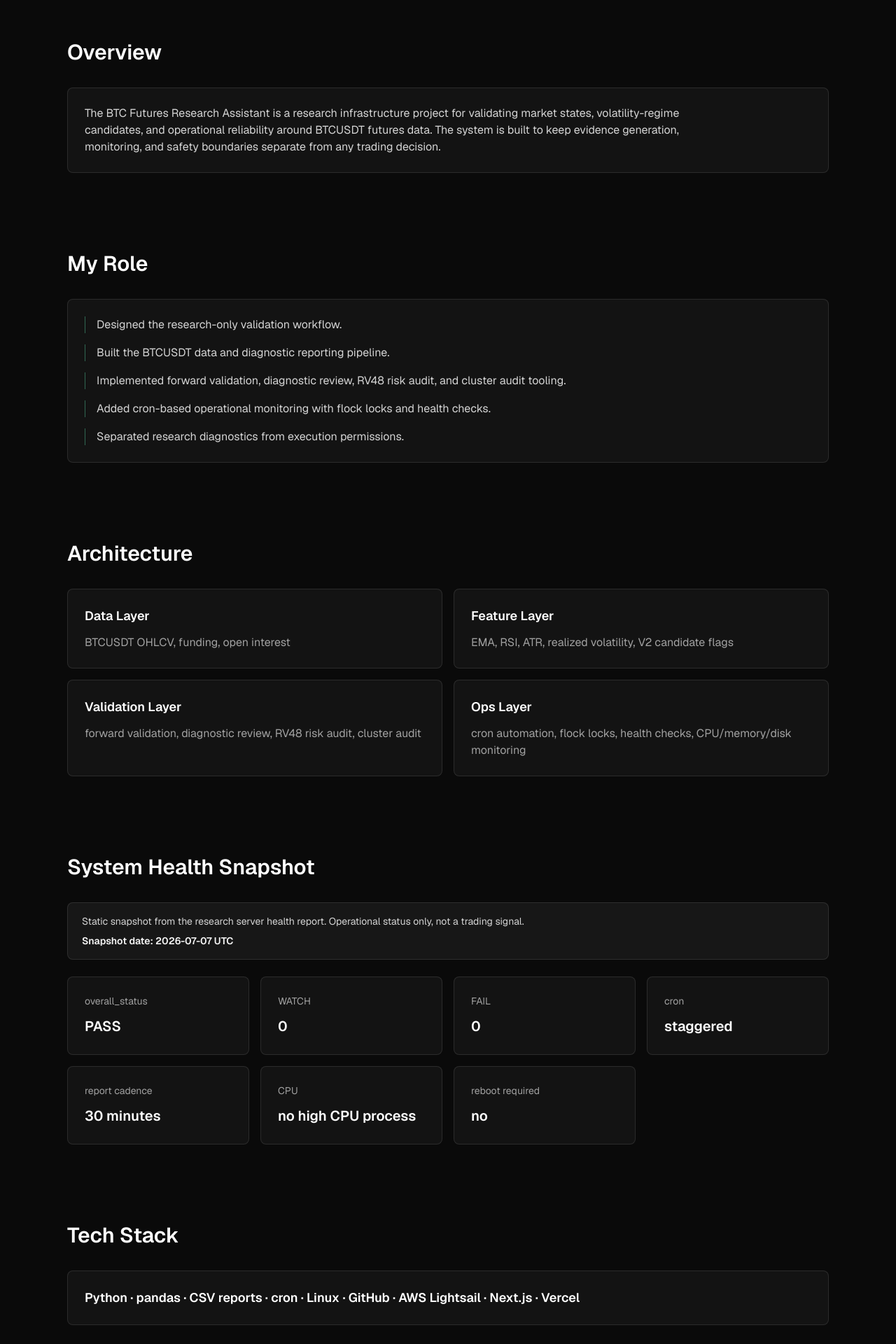
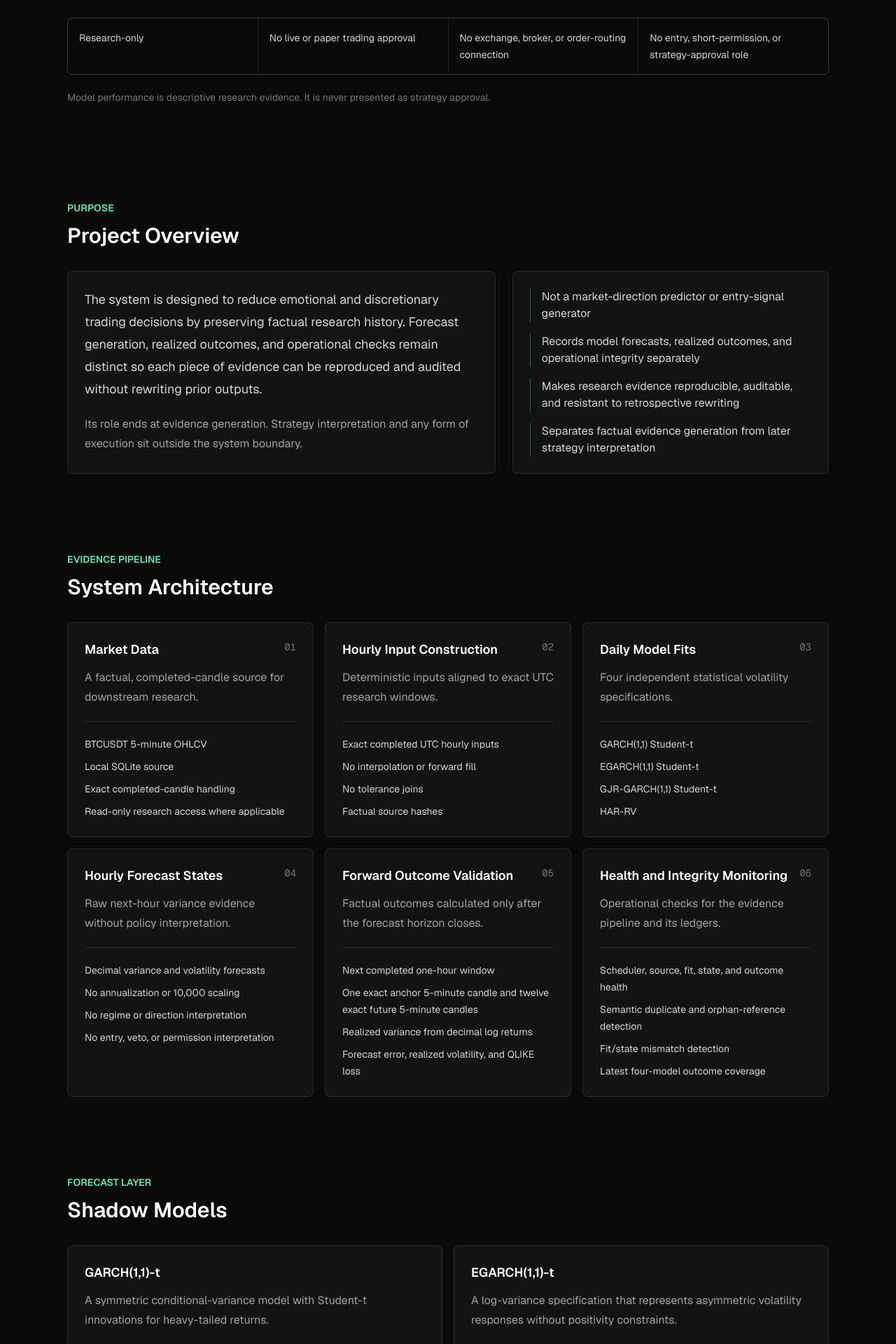
Before and after one commit to MeanyDeany/woosub-shin, a Next.js app: page /projects/btc-futures-research in a window 1280 px wide. Shown: the part 340-2260 px from the top of the page at 70% size. Built offline with nearby package versions, Linux system fonts and the light colour scheme.

Commit message:
Refresh BTC research infrastructure portfolio

```diff
--- a/app/layout.tsx
+++ b/app/layout.tsx
@@ -15,7 +15,7 @@ const geistMono = Geist_Mono({
 export const metadata: Metadata = {
   title: "Woosub Shin | Quant Research Infrastructure",
   description:
-    "Portfolio for financial econometrics, volatility diagnostics, market data validation, and research infrastructure.",
+    "Portfolio for financial econometrics, volatility forecasting, immutable research evidence, and research infrastructure.",
 };
 
 export default function RootLayout({
--- a/app/page.tsx
+++ b/app/page.tsx
@@ -3,12 +3,12 @@ import { Card, PageSection, PageShell } from "@/components/site-shell";
 
 const focusAreas = [
   "Market data validation",
-  "Volatility-regime diagnostics",
-  "Forward validation workflows",
-  "Research operations monitoring",
+  "Volatility forecasting infrastructure",
+  "Immutable research evidence",
+  "Operational integrity monitoring",
 ];
 
-const systemFlow = ["Data", "Features", "Validation", "Operations"];
+const systemFlow = ["Inputs", "Forecasts", "Evidence", "Integrity"];
 
 export default function Home() {
   return (
@@ -25,8 +25,9 @@ export default function Home() {
             MSc Economics | Financial Econometrics | Quant Research Infrastructure
           </p>
           <p className="mt-6 max-w-3xl text-lg leading-8 text-neutral-400">
-            I build research systems for market data validation, volatility-regime
-            diagnostics, and risk-aware trading infrastructure.
+            I build research systems for market data validation, volatility
+            forecasting, immutable evidence pipelines, and operationally reliable
+            research infrastructure.
           </p>
           <div className="mt-9 flex flex-col gap-3 sm:flex-row">
             <Link
@@ -63,13 +64,13 @@ export default function Home() {
               BTC Futures Research Assistant
             </p>
             <h2 className="mt-4 text-2xl font-semibold text-white">
-              Research-only diagnostics and validation infrastructure for BTCUSDT
-              futures.
+              Immutable volatility forecast evidence for BTCUSDT futures research.
             </h2>
             <p className="mt-4 text-neutral-400">
-              A structured research assistant for market-data checks, volatility
-              candidate tracking, forward validation, and operational health
-              monitoring. It is intentionally separated from trading execution.
+              A research-only pipeline for statistical volatility forecasts,
+              append-only evidence ledgers, factual forward outcome validation, and
+              operational integrity monitoring. Research evidence remains strictly
+              separated from execution and strategy permission.
             </p>
             <Link
               href="/projects/btc-futures-research"
--- a/app/projects/btc-futures-research/page.tsx
+++ b/app/projects/btc-futures-research/page.tsx
@@ -6,66 +6,78 @@ import {
   PageShell,
 } from "@/components/site-shell";
 import {
-  architectureItems,
+  architectureStages,
   boundaryItems,
-  healthSnapshot,
-  researchLessons,
+  demonstratedCapabilities,
+  ledgerProperties,
+  operationalSnapshot,
+  schedulerControls,
+  schedulerJobs,
+  shadowModels,
 } from "@/lib/content";
 
-const validationItems = [
-  "Historical replay separates state generation from forward-return measurement.",
-  "Diagnostic review checks sample size, tail behavior, and cluster dominance.",
-  "RV48 risk audit and cluster audit evaluate whether volatility contexts are stable.",
-  "Research outputs remain separate from execution permissions.",
-];
+const overviewPrinciples = [
+  "Not a market-direction predictor or entry-signal generator",
+  "Records model forecasts, realized outcomes, and operational integrity separately",
+  "Makes research evidence reproducible, auditable, and resistant to retrospective rewriting",
+  "Separates factual evidence generation from later strategy interpretation",
+] as const;
 
-const monitoringItems = [
-  "Cron jobs are staggered and protected by flock locks.",
-  "Health checks inspect report freshness, tracker files, CPU, memory, disk, and reboot status.",
-  "Operational diagnostics are read-only and do not mutate source trackers.",
-  "WATCH and FAIL statuses are maintenance signals, not trading signals.",
-];
-
-const roleItems = [
-  "Designed the research-only validation workflow.",
-  "Built the BTCUSDT data and diagnostic reporting pipeline.",
-  "Implemented forward validation, diagnostic review, RV48 risk audit, and cluster audit tooling.",
-  "Added cron-based operational monitoring with flock locks and health checks.",
-  "Separated research diagnostics from execution permissions.",
-];
+const heroBoundaries = [
+  "Research-only",
+  "No live or paper trading approval",
+  "No exchange, broker, or order-routing connection",
+  "No entry, short-permission, or strategy-approval role",
+] as const;
 
 export default function BtcFuturesResearchPage() {
   return (
     <PageShell>
-      <section className="mx-auto max-w-6xl px-5 py-16 lg:px-8">
+      <section className="mx-auto max-w-6xl px-5 py-16 sm:py-20 lg:px-8">
         <p className="mb-5 text-sm font-semibold uppercase text-emerald-300">
-          Project
+          Quant research infrastructure
         </p>
         <h1 className="max-w-4xl text-4xl font-semibold text-white sm:text-5xl">
           BTC Futures Research Assistant
         </h1>
-        <p className="mt-5 max-w-3xl text-xl text-neutral-300">
-          Research-only regime diagnostics and operational monitoring for BTCUSDT
-          futures.
+        <p className="mt-5 max-w-4xl text-xl leading-8 text-neutral-300">
+          Research infrastructure for immutable volatility forecasts, factual
+          forward outcome validation, and operational integrity monitoring.
+        </p>
+        <div className="mt-9 grid gap-px overflow-hidden rounded-lg border border-white/10 bg-white/10 sm:grid-cols-2 lg:grid-cols-4">
+          {heroBoundaries.map((item) => (
+            <p
+              key={item}
+              className="bg-neutral-950 px-4 py-4 text-sm leading-6 text-neutral-300"
+            >
+              {item}
+            </p>
+          ))}
+        </div>
+        <p className="mt-5 max-w-4xl text-sm leading-6 text-neutral-500">
+          Model performance is descriptive research evidence. It is never presented
+          as strategy approval.
         </p>
       </section>
 
-      <PageSection title="Overview">
+      <PageSection eyebrow="Purpose" title="Project Overview">
+        <div className="grid gap-6 lg:grid-cols-[1.15fr_0.85fr]">
           <Card>
-          <p className="max-w-4xl text-neutral-300">
-            The BTC Futures Research Assistant is a research infrastructure project
-            for validating market states, volatility-regime candidates, and
-            operational reliability around BTCUSDT futures data. The system is built
-            to keep evidence generation, monitoring, and safety boundaries separate
-            from any trading decision.
+            <p className="text-lg leading-8 text-neutral-300">
+              The system is designed to reduce emotional and discretionary trading
+              decisions by preserving factual research history. Forecast generation,
+              realized outcomes, and operational checks remain distinct so each piece
+              of evidence can be reproduced and audited without rewriting prior
+              outputs.
+            </p>
+            <p className="mt-5 leading-7 text-neutral-400">
+              Its role ends at evidence generation. Strategy interpretation and any
+              form of execution sit outside the system boundary.
             </p>
           </Card>
-      </PageSection>
-
-      <PageSection title="My Role">
           <Card>
             <ul className="space-y-4">
-            {roleItems.map((item) => (
+              {overviewPrinciples.map((item) => (
                 <li
                   key={item}
                   className="border-l border-emerald-300/40 pl-4 text-neutral-300"
@@ -75,79 +87,169 @@ export default function BtcFuturesResearchPage() {
               ))}
             </ul>
           </Card>
+        </div>
       </PageSection>
 
-      <PageSection title="Architecture">
-        <div className="grid gap-4 md:grid-cols-2">
-          {architectureItems.map((item) => (
-            <Card key={item.title}>
-              <h2 className="text-lg font-semibold text-white">{item.title}</h2>
-              <p className="mt-3 text-neutral-400">{item.detail}</p>
+      <PageSection eyebrow="Evidence pipeline" title="System Architecture">
+        <div className="grid gap-4 md:grid-cols-2 xl:grid-cols-3">
+          {architectureStages.map((stage, index) => (
+            <Card key={stage.title} className="flex h-full flex-col">
+              <div className="flex items-start justify-between gap-4">
+                <h3 className="text-lg font-semibold text-white">{stage.title}</h3>
+                <span className="font-mono text-sm text-neutral-500">
+                  {String(index + 1).padStart(2, "0")}
+                </span>
+              </div>
+              <p className="mt-3 leading-7 text-neutral-400">{stage.description}</p>
+              <ul className="mt-5 space-y-2 border-t border-white/10 pt-5 text-sm leading-6 text-neutral-300">
+                {stage.details.map((detail) => (
+                  <li key={detail}>{detail}</li>
+                ))}
+              </ul>
             </Card>
           ))}
         </div>
       </PageSection>
 
-      <PageSection title="System Health Snapshot">
-        <div className="mb-6 rounded-lg border border-white/10 bg-neutral-900 px-5 py-4">
-          <p className="text-sm text-neutral-300">
-            Static snapshot from the research server health report. Operational
-            status only, not a trading signal.
+      <PageSection eyebrow="Forecast layer" title="Shadow Models">
+        <div className="grid gap-4 md:grid-cols-2">
+          {shadowModels.map((model) => (
+            <Card key={model.name}>
+              <h3 className="text-lg font-semibold text-white">{model.name}</h3>
+              <p className="mt-3 leading-7 text-neutral-400">
+                {model.description}
               </p>
-          <p className="mt-2 text-sm font-semibold text-neutral-100">
-            Snapshot date: 2026-07-07 UTC
+            </Card>
+          ))}
+        </div>
+        <div className="mt-6 rounded-lg border border-emerald-300/30 bg-emerald-300/[0.05] px-5 py-5">
+          <p className="max-w-5xl text-sm leading-7 text-neutral-200">
+            These models produce raw one-hour variance forecasts only. Their outputs
+            are not used as market regimes, direction forecasts, entries, vetoes,
+            position sizing, leverage decisions, or trading permissions.
           </p>
         </div>
+      </PageSection>
+
+      <PageSection eyebrow="Auditability" title="Immutable Event Architecture">
+        <div className="rounded-lg border border-white/10 bg-neutral-900 p-5 sm:p-6">
+          <div
+            className="grid gap-3 md:grid-cols-[1fr_auto_1fr_auto_1fr] md:items-center"
+            aria-label="Fit ledger to state ledger to forward outcome ledger"
+          >
+            {[
+              "Fit Ledger",
+              "State Ledger",
+              "Forward Outcome Ledger",
+            ].map((ledger, index) => (
+              <div key={ledger} className="contents">
+                {index > 0 ? (
+                  <span
+                    aria-hidden="true"
+                    className="hidden text-center text-neutral-600 md:block"
+                  >
+                    →
+                  </span>
+                ) : null}
+                <div className="rounded-lg border border-white/10 bg-neutral-950 px-5 py-5 text-center">
+                  <p className="text-sm font-semibold text-neutral-100">{ledger}</p>
+                </div>
+              </div>
+            ))}
+          </div>
+        </div>
+        <div className="mt-6 grid gap-3 sm:grid-cols-2 lg:grid-cols-3">
+          {ledgerProperties.map((property) => (
+            <div
+              key={property}
+              className="rounded-lg border border-white/10 px-4 py-3 text-sm leading-6 text-neutral-300"
+            >
+              {property}
+            </div>
+          ))}
+        </div>
+        <p className="mt-6 max-w-4xl leading-7 text-neutral-400">
+          The ledger chain makes provenance, concurrency decisions, and failure
+          states inspectable. Historical evidence stays immutable even as research
+          interpretation evolves.
+        </p>
+      </PageSection>
+
+      <PageSection eyebrow="Research operations" title="Operational Scheduler">
+        <div className="grid gap-6 lg:grid-cols-2">
+          <Card>
+            <p className="text-sm font-semibold uppercase text-neutral-500">
+              Seven scheduled jobs
+            </p>
+            <ol className="mt-5 space-y-3">
+              {schedulerJobs.map((job, index) => (
+                <li key={job} className="flex gap-4 text-neutral-300">
+                  <span className="font-mono text-sm text-neutral-500">
+                    {String(index + 1).padStart(2, "0")}
+                  </span>
+                  <span>{job}</span>
+                </li>
+              ))}
+            </ol>
+          </Card>
+          <Card>
+            <p className="text-sm font-semibold uppercase text-neutral-500">
+              Execution controls
+            </p>
+            <ul className="mt-5 space-y-3">
+              {schedulerControls.map((control) => (
+                <li
+                  key={control}
+                  className="border-l border-emerald-300/40 pl-4 text-neutral-300"
+                >
+                  {control}
+                </li>
+              ))}
+            </ul>
+          </Card>
+        </div>
+        <p className="mt-6 rounded-lg border border-white/10 bg-neutral-900 px-5 py-4 text-sm leading-6 text-neutral-300">
+          Operational health is research infrastructure evidence, not a trading
+          signal.
+        </p>
+      </PageSection>
+
+      <PageSection eyebrow="2026-07-13 UTC" title="Static Operational Snapshot">
         <div className="grid gap-4 sm:grid-cols-2 lg:grid-cols-4">
-          {healthSnapshot.map((item) => (
+          {operationalSnapshot.map((item) => (
             <MetricCard key={item.label} label={item.label} value={item.value} />
           ))}
         </div>
+        <p className="mt-6 max-w-4xl text-sm leading-6 text-neutral-500">
+          Static portfolio snapshot. This is not a live server monitor, model
+          ranking, strategy approval, or trading-readiness indicator.
+        </p>
       </PageSection>
 
-      <PageSection title="Tech Stack">
-        <Card>
-          <p className="text-lg font-semibold text-white">
-            Python · pandas · CSV reports · cron · Linux · GitHub · AWS Lightsail ·
-            Next.js · Vercel
+      <PageSection eyebrow="Engineering scope" title="What This Project Demonstrates">
+        <div className="grid gap-3 sm:grid-cols-2 lg:grid-cols-3">
+          {demonstratedCapabilities.map((capability) => (
+            <div
+              key={capability}
+              className="rounded-lg border border-white/10 bg-white/[0.04] px-4 py-4 text-sm leading-6 text-neutral-300"
+            >
+              {capability}
+            </div>
+          ))}
+        </div>
+        <Card className="mt-6">
+          <p className="text-sm font-semibold uppercase text-emerald-300">
+            BTC research system stack
+          </p>
+          <p className="mt-4 text-lg leading-8 text-neutral-200">
+            Python · pandas · NumPy · arch · SQLite · CSV event ledgers · Linux ·
+            cron · flock · GitHub · AWS Lightsail
           </p>
         </Card>
       </PageSection>
 
-      <PageSection title="Validation Layer">
-        <div className="grid gap-4 md:grid-cols-2">
-          {validationItems.map((item) => (
-            <Card key={item}>
-              <p className="text-neutral-300">{item}</p>
-            </Card>
-          ))}
-        </div>
-      </PageSection>
-
-      <PageSection title="Operational Monitoring">
-        <div className="grid gap-4 md:grid-cols-2">
-          {monitoringItems.map((item) => (
-            <Card key={item}>
-              <p className="text-neutral-300">{item}</p>
-            </Card>
-          ))}
-        </div>
-      </PageSection>
-
-      <PageSection title="Research Lessons">
-        <Card>
-          <ul className="space-y-4">
-            {researchLessons.map((lesson) => (
-              <li key={lesson} className="border-l border-emerald-300/40 pl-4 text-neutral-300">
-                {lesson}
-              </li>
-            ))}
-          </ul>
-        </Card>
-      </PageSection>
-
-      <PageSection title="Safety Boundary">
-        <BoundaryList items={boundaryItems} />
+      <PageSection eyebrow="Non-negotiable constraints" title="Research Boundaries">
+        <BoundaryList items={[...boundaryItems]} />
       </PageSection>
     </PageShell>
   );
--- a/app/projects/page.tsx
+++ b/app/projects/page.tsx
@@ -18,12 +18,12 @@ export default function ProjectsPage() {
               BTC Futures Research Assistant
             </h1>
             <p className="mt-4 text-neutral-400">
-              Research-only diagnostics and validation infrastructure for BTCUSDT
-              futures, with operational health monitoring and explicit safety
-              boundaries.
+              Research infrastructure for immutable BTCUSDT volatility forecasts,
+              factual forward outcome validation, and operational integrity
+              monitoring, with a strict boundary from execution.
             </p>
             <div className="mt-6 flex flex-wrap gap-2">
-              {["Validation", "Volatility regimes", "Ops monitoring"].map((tag) => (
+              {["Volatility forecasts", "Event ledgers", "Research operations"].map((tag) => (
                 <span
                   key={tag}
                   className="rounded-lg border border-white/10 px-3 py-1 text-sm text-neutral-300"
--- a/lib/content.ts
+++ b/lib/content.ts
@@ -6,54 +6,173 @@ export const navigation = [
   { href: "/contact", label: "Contact" },
 ];
 
-export const boundaryItems = [
-  "This project is research-only.",
-  "No live trading.",
-  "No paper trading approval.",
-  "No Binance execution.",
-  "No entry permission.",
-  "No short permission.",
-  "No leverage sizing.",
-  "No veto rule.",
-  "No investment advice.",
-];
+export type ArchitectureStage = {
+  title: string;
+  description: string;
+  details: readonly string[];
+};
 
-export const architectureItems = [
+export const architectureStages: readonly ArchitectureStage[] = [
   {
-    title: "Data Layer",
-    detail: "BTCUSDT OHLCV, funding, open interest",
+    title: "Market Data",
+    description: "A factual, completed-candle source for downstream research.",
+    details: [
+      "BTCUSDT 5-minute OHLCV",
+      "Local SQLite source",
+      "Exact completed-candle handling",
+      "Read-only research access where applicable",
+    ],
   },
   {
-    title: "Feature Layer",
-    detail: "EMA, RSI, ATR, realized volatility, V2 candidate flags",
+    title: "Hourly Input Construction",
+    description: "Deterministic inputs aligned to exact UTC research windows.",
+    details: [
+      "Exact completed UTC hourly inputs",
+      "No interpolation or forward fill",
+      "No tolerance joins",
+      "Factual source hashes",
+    ],
   },
   {
-    title: "Validation Layer",
-    detail: "forward validation, diagnostic review, RV48 risk audit, cluster audit",
+    title: "Daily Model Fits",
+    description: "Four independent statistical volatility specifications.",
+    details: [
+      "GARCH(1,1) Student-t",
+      "EGARCH(1,1) Student-t",
+      "GJR-GARCH(1,1) Student-t",
+      "HAR-RV",
+    ],
   },
   {
-    title: "Ops Layer",
-    detail: "cron automation, flock locks, health checks, CPU/memory/disk monitoring",
+    title: "Hourly Forecast States",
+    description: "Raw next-hour variance evidence without policy interpretation.",
+    details: [
+      "Decimal variance and volatility forecasts",
+      "No annualization or 10,000 scaling",
+      "No regime or direction interpretation",
+      "No entry, veto, or permission interpretation",
+    ],
+  },
+  {
+    title: "Forward Outcome Validation",
+    description: "Factual outcomes calculated only after the forecast horizon closes.",
+    details: [
+      "Next completed one-hour window",
+      "One exact anchor 5-minute candle and twelve exact future 5-minute candles",
+      "Realized variance from decimal log returns",
+      "Forecast error, realized volatility, and QLIKE loss",
+    ],
+  },
+  {
+    title: "Health and Integrity Monitoring",
+    description: "Operational checks for the evidence pipeline and its ledgers.",
+    details: [
+      "Scheduler, source, fit, state, and outcome health",
+      "Semantic duplicate and orphan-reference detection",
+      "Fit/state mismatch detection",
+      "Latest four-model outcome coverage",
+    ],
   },
 ];
 
-export const healthSnapshot = [
-  { label: "overall_status", value: "PASS" },
-  { label: "WATCH", value: "0" },
-  { label: "FAIL", value: "0" },
-  { label: "cron", value: "staggered" },
-  { label: "report cadence", value: "30 minutes" },
-  { label: "CPU", value: "no high CPU process" },
-  { label: "reboot required", value: "no" },
-];
+export const shadowModels = [
+  {
+    name: "GARCH(1,1)-t",
+    description:
+      "A symmetric conditional-variance model with Student-t innovations for heavy-tailed returns.",
+  },
+  {
+    name: "EGARCH(1,1)-t",
+    description:
+      "A log-variance specification that represents asymmetric volatility responses without positivity constraints.",
+  },
+  {
+    name: "GJR-GARCH(1,1)-t",
+    description:
+      "A threshold model that allows negative and positive return shocks to affect variance differently.",
+  },
+  {
+    name: "HAR-RV",
+    description:
+      "A heterogeneous autoregressive model built from realized-volatility components across multiple horizons.",
+  },
+] as const;
 
-export const researchLessons = [
-  "A candidate signal is not a trading rule.",
-  "Sample size and cluster dominance matter.",
-  "Forward validation must be separated from development.",
-  "Operational reliability matters even in research systems.",
-  "Automation should reduce emotional discretionary decisions, not amplify them.",
-];
+export const ledgerProperties = [
+  "Append-only records",
+  "Deterministic event identities",
+  "Deterministic content hashes",
+  "Exact source provenance",
+  "Fit/state referential integrity",
+  "Semantic fit-slot protection",
+  "Orphan-reference blocking",
+  "Fit/state mismatch blocking",
+  "Semantic duplicate blocking",
+  "Conflicting factual content blocking",
+  "Immutable historical evidence",
+] as const;
+
+export const schedulerJobs = [
+  "Hourly GARCH-family state generation",
+  "Hourly HAR-RV state generation",
+  "Hourly forward outcome processing",
+  "Daily GARCH-family fitting",
+  "Daily HAR-RV fitting",
+  "Hourly health validation",
+  "Daily maturity review",
+] as const;
+
+export const schedulerControls = [
+  "Staggered UTC scheduling",
+  "Serialized scheduler execution",
+  "Process locks and separate append locks",
+  "Scheduler status and schedule-hash validation",
+  "Automatic cron observation",
+  "No manual fit execution",
+  "No manual state execution",
+  "No manual forward-outcome append",
+] as const;
+
+export const operationalSnapshot = [
+  { label: "Shadow models", value: "4" },
+  { label: "Scheduled jobs", value: "7" },
+  { label: "Ledger blockers at initial validation", value: "0" },
+  { label: "Semantic duplicates at initial validation", value: "0" },
+  { label: "Initial forward outcome rows", value: "8" },
+  { label: "Outcome maturity", value: "BOOTSTRAP" },
+  { label: "Production execution", value: "DISABLED" },
+] as const;
+
+export const demonstratedCapabilities = [
+  "Statistical volatility model implementation",
+  "Deterministic research pipelines",
+  "Anti-lookahead validation",
+  "Immutable and append-only event design",
+  "Data provenance and content hashing",
+  "Scheduler, lock, and concurrency design",
+  "Failure-state handling",
+  "Operational health monitoring",
+  "Separation of research evidence from execution",
+  "Production-style research operations on constrained infrastructure",
+] as const;
+
+export const boundaryItems = [
+  "Research-only system",
+  "No live trading",
+  "No paper trading approval",
+  "No Binance execution",
+  "No broker integration",
+  "No order routing",
+  "No entry permission",
+  "No short permission",
+  "No leverage",
+  "No position sizing",
+  "No automatic veto rule",
+  "Policy state is not entry permission",
+  "Model maturity is not strategy approval",
+  "Lower forecast loss is not trading permission",
+  "No investment advice",
+] as const;
 
 export const researchNotes = [
   {
```
Lines whose indentation alone changed are shown as unchanged.
